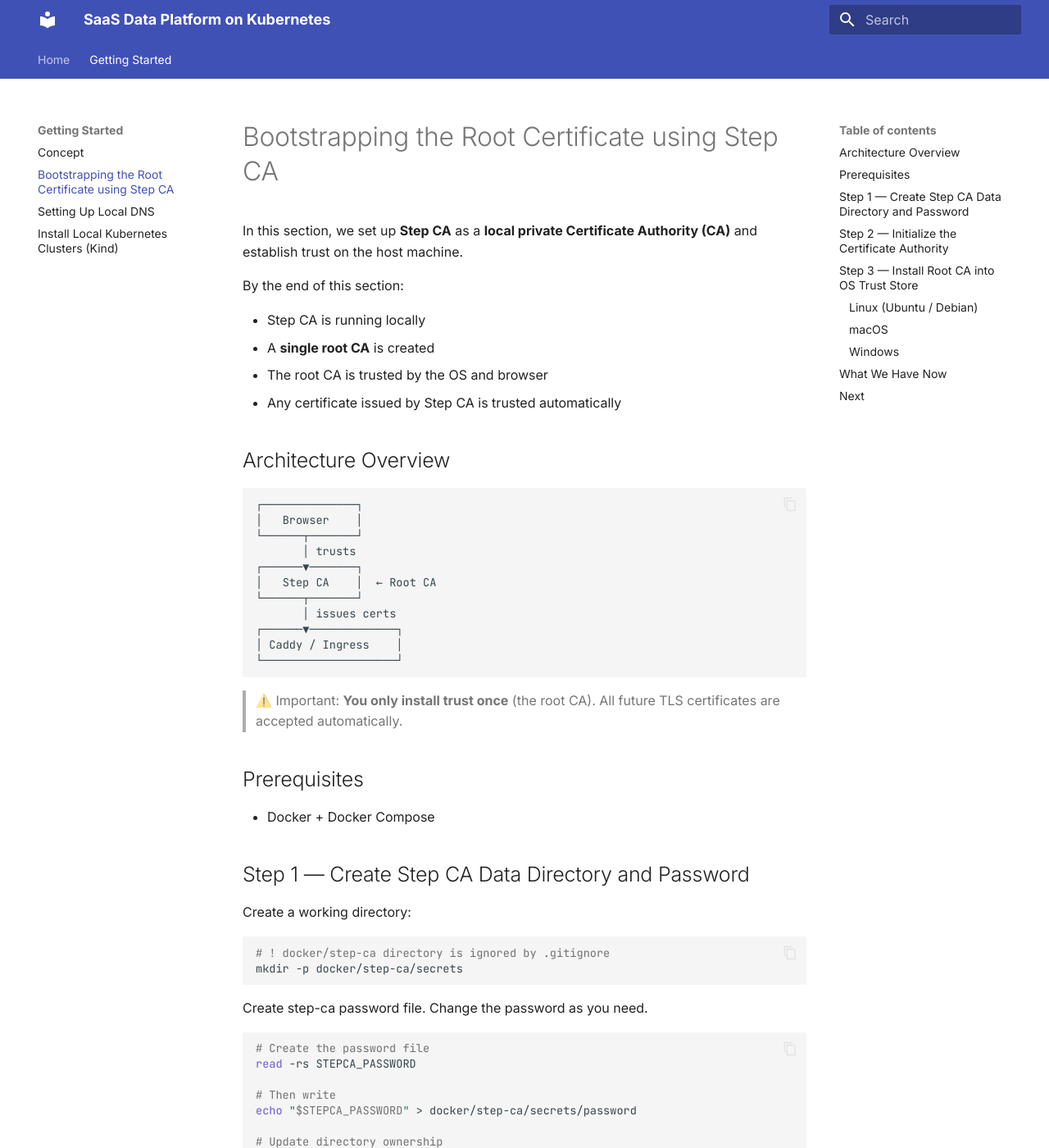
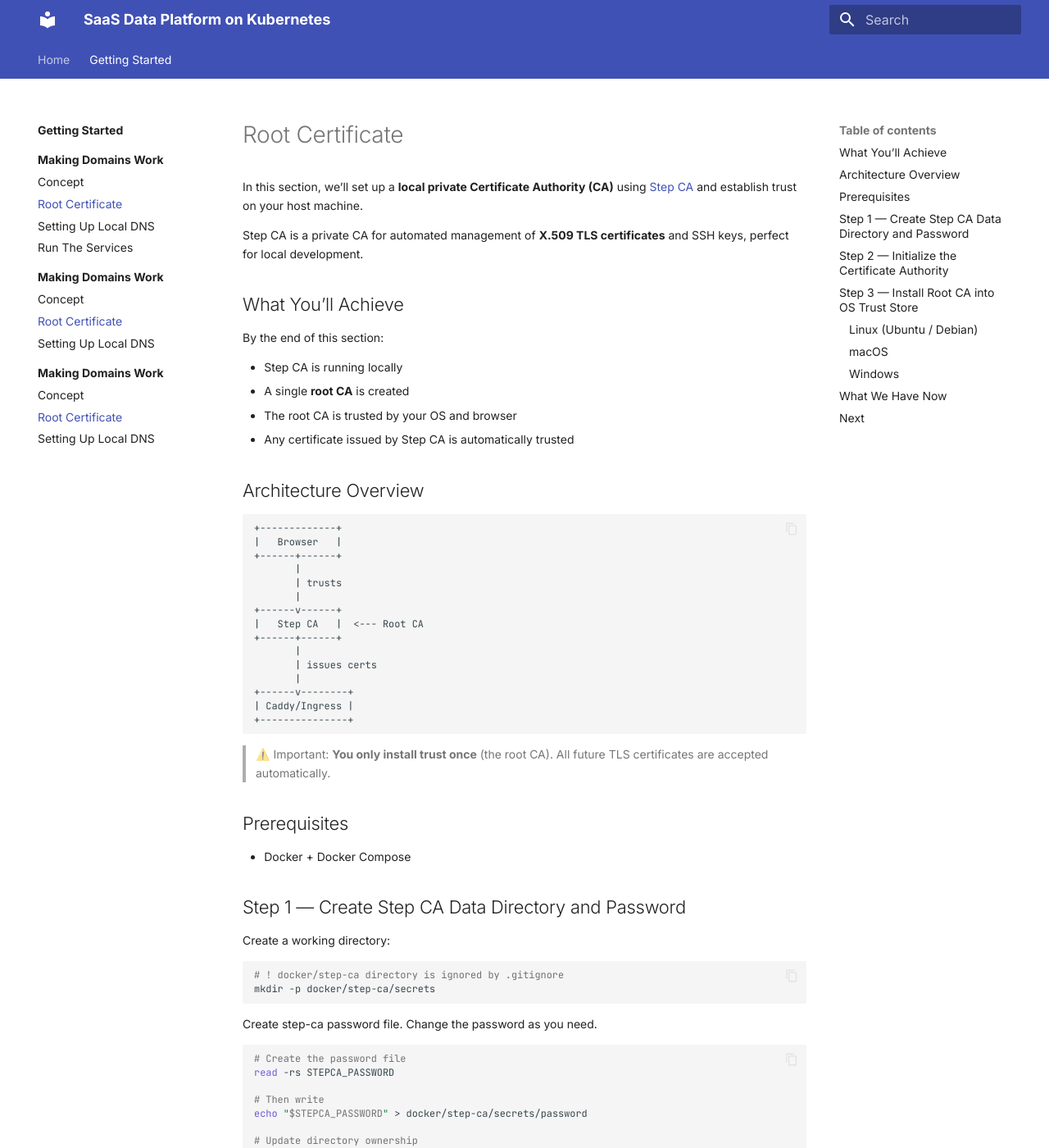
Before and after one commit to taufiqibrahim/saas-data-platform-on-kubernetes, an MkDocs documentation site: the page built from docs/getting-started/01-making-domains-work/02-bootstraping-ca.md, in a window 1280 px wide and 1400 px high. Shown: the whole window at 82% size. Built offline with MkDocs 1.6.1 and Material for MkDocs 9.7.7, drawn with Linux system fonts in a browser that asks for light colours.

Commit message:
update docs

````diff
--- a/docs/getting-started/b-bootstraping-ca.md
+++ b/docs/getting-started/01-making-domains-work/02-bootstraping-ca.md
@@ -1,28 +1,36 @@
-# Bootstrapping the Root Certificate using Step CA
+# Root Certificate
 
-In this section, we set up **Step CA** as a **local private Certificate Authority (CA)** and establish trust on the host machine.
+In this section, we’ll set up a **local private Certificate Authority (CA)** using [Step CA](https://smallstep.com/docs/step-ca/) and establish trust on your host machine.
+
+Step CA is a private CA for automated management of **X.509 TLS certificates** and SSH keys, perfect for local development.
+
+## What You’ll Achieve
 
 By the end of this section:
 
-* Step CA is running locally
-* A **single root CA** is created
-* The root CA is trusted by the OS and browser
-* Any certificate issued by Step CA is trusted automatically
+- Step CA is running locally
+- A single **root CA** is created
+- The root CA is trusted by your OS and browser
+- Any certificate issued by Step CA is automatically trusted
 
 ## Architecture Overview
 
 ```
-┌──────────────┐
-│   Browser    │
-└──────┬───────┘
-       │ trusts
-┌──────▼───────┐
-│   Step CA    │  ← Root CA
-└──────┬───────┘
-       │ issues certs
-┌──────▼─────────────┐
-│ Caddy / Ingress    │
-└────────────────────┘
++-------------+
+|   Browser   |
++------+------+
+       |
+       | trusts
+       |
++------v------+
+|   Step CA   |  <--- Root CA
++------+------+
+       |
+       | issues certs
+       |
++------v--------+
+| Caddy/Ingress |
++---------------+
 ```
 
 > ⚠️ Important:
--- /dev/null
+++ b/docs/getting-started/e-set-up-saas-control-plane.md
@@ -0,0 +1 @@
+# Setting Up SaaS Control Plane
--- /dev/null
+++ b/docs/stylesheets/extra.css
@@ -0,0 +1,16 @@
+/* Main content text */
+
+.md-typeset {
+  font-size: 0.7rem;
+  line-height: 1.6;
+}
+
+/* Keep your content width tweak */
+.md-content {
+  max-width: 900px;
+}
+
+/* Fix for ASCII art in code blocks */
+code, .rst-content tt, .rst-content code {
+  white-space: pre;
+}
--- a/mkdocs.yml
+++ b/mkdocs.yml
@@ -2,17 +2,26 @@
 
 nav:
   - Home: index.md
-  # - Features:
-  #     - features/overview.md
+
   - Getting Started:
-  #     - Overview: development/index.md
-  #     - development/index.md
-      - getting-started/a-local-concept.md
-      - getting-started/b-bootstraping-ca.md
-      - getting-started/c-setup-dns.md
-      - getting-started/d-install-local-kubernetes-kind.md
-  # - Deployments:
-  #     - Overview: deployments/index.md
+      - getting-started/index.md
+      - Making Domains Work:
+          - getting-started/01-making-domains-work/index.md
+          - getting-started/01-making-domains-work/01-local-concept.md
+          - getting-started/01-making-domains-work/02-bootstraping-ca.md
+          - getting-started/01-making-domains-work/03-setup-dns.md
+          - getting-started/01-making-domains-work/04-run-the-services.md
+      - Making Domains Work:
+          - getting-started/01-making-domains-work/index.md
+          - getting-started/01-making-domains-work/01-local-concept.md
+          - getting-started/01-making-domains-work/02-bootstraping-ca.md
+          - getting-started/01-making-domains-work/03-setup-dns.md
+      - Making Domains Work:
+          - getting-started/01-making-domains-work/index.md
+          - getting-started/01-making-domains-work/01-local-concept.md
+          - getting-started/01-making-domains-work/02-bootstraping-ca.md
+          - getting-started/01-making-domains-work/03-setup-dns.md
+
 
 theme:
   name: material
````
Also changed, not shown: README.md (+2 -2 lines), docs/getting-started/01-making-domains-work/03-setup-dns.md (added, +13 -0 lines), docs/getting-started/01-making-domains-work/04-run-the-services.md (renamed from docs/getting-started/c-setup-dns.md, +1 -11 lines), docs/getting-started/01-making-domains-work/index.md (added, +3 -0 lines), docs/getting-started/02-running-the-saas/index.md (added, +3 -0 lines), docs/getting-started/03-adding-your-first-tenant/index.md (added, +3 -0 lines), docs/getting-started/index.md (added, +12 -0 lines), docs/index.md (+2 -2 lines), docs/getting-started/01-making-domains-work/01-local-concept.md (renamed from docs/getting-started/a-local-concept.md).
